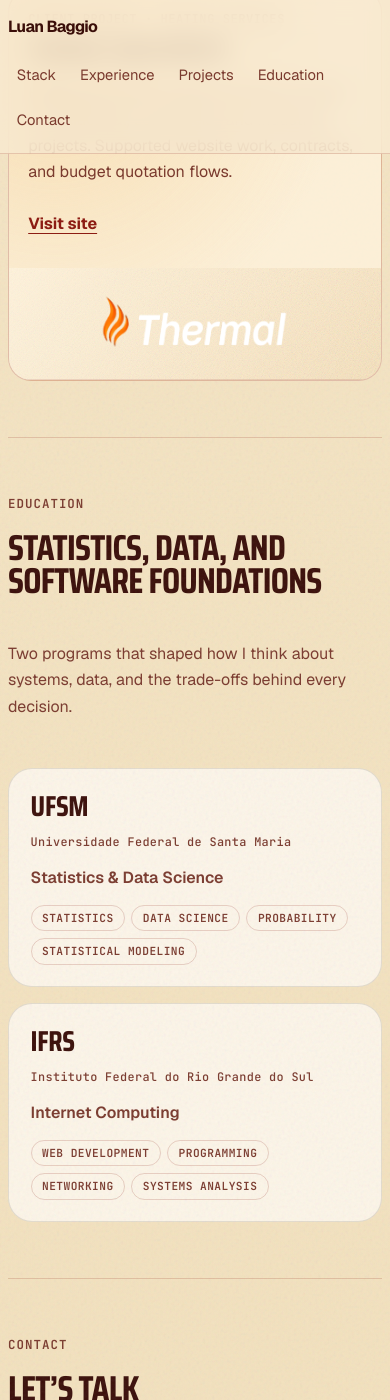
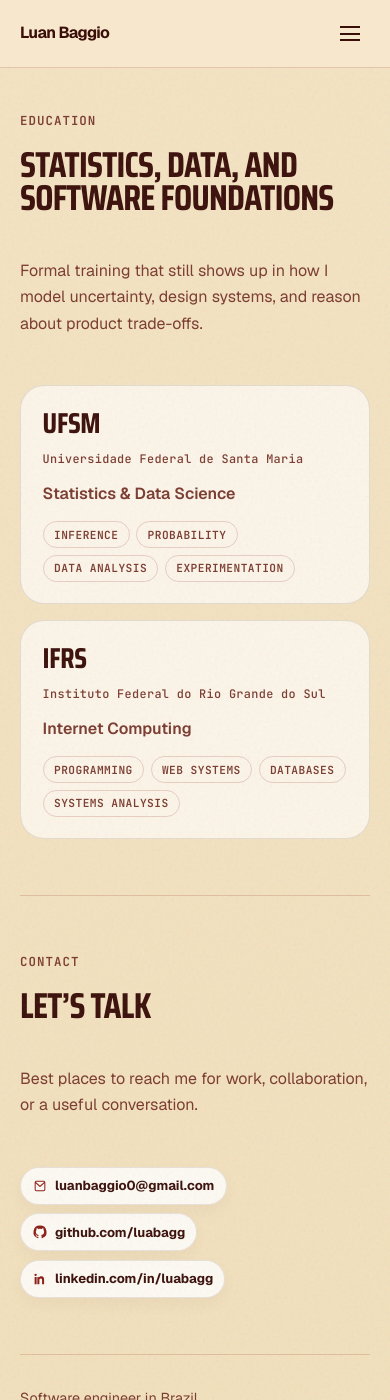
Before and after one commit to luabagg/luabagg, a Jekyll site: the page built from index.md, in a window 390 px wide and 1400 px high, scrolled down 6283 px. Built offline with Jekyll 4.4.1, drawn with Linux system fonts in a browser that asks for light colours; some of the changed text lies outside the part shown.

```diff
--- a/_config.yml
+++ b/_config.yml
@@ -1,4 +1,4 @@
-title: LUAN BAGGIO — SOFTWARE ENGINEER
+title: Luan Baggio - Software Engineer
 description: >-
   Software engineer with 5+ years building production systems across healthcare,
   ERP platforms, and SaaS products. Strong in full-stack product ownership, high-volume
--- a/_layouts/default.html
+++ b/_layouts/default.html
@@ -18,12 +18,20 @@
     <header class="site-header" role="banner">
       <div class="site-header-inner">
         <a class="site-mark" href="{{ '/' | relative_url }}">Luan Baggio</a>
-        <nav class="site-nav" aria-label="Primary navigation">
-          <a href="#languages">Stack</a>
-          <a href="#experience">Experience</a>
-          <a href="#ventures">Projects</a>
-          <a href="#education">Education</a>
-          <a href="#contact">Contact</a>
+        <button class="nav-toggle" type="button" aria-label="Toggle navigation menu" aria-expanded="false" aria-controls="primary-nav">
+          <span class="nav-toggle-bars" aria-hidden="true">
+            <span class="nav-toggle-bar"></span>
+            <span class="nav-toggle-bar"></span>
+            <span class="nav-toggle-bar"></span>
+          </span>
+          <span class="nav-toggle-close" aria-hidden="true">&times;</span>
+        </button>
+        <nav class="site-nav" id="primary-nav" aria-label="Primary navigation">
+          <a href="{{ '/' | relative_url }}#languages">Stack</a>
+          <a href="{{ '/' | relative_url }}#experience">Experience</a>
+          <a href="{{ '/' | relative_url }}#ventures">Projects</a>
+          <a href="{{ '/' | relative_url }}#education">Education</a>
+          <a href="{{ '/' | relative_url }}#contact">Contact</a>
         </nav>
       </div>
     </header>
--- a/assets/css/style.scss
+++ b/assets/css/style.scss
@@ -20,7 +20,7 @@ $sans: "Geist", -apple-system, BlinkMacSystemFont, "Segoe UI", sans-serif;
 $display: "Saira Condensed", "Arial Narrow", "Roboto Condensed", Impact, sans-serif;
 $mono: "JetBrains Mono", "SFMono-Regular", Consolas, monospace;
 $container: min(1120px, calc(100% - 2rem));
-$container-sm: min(100% - 1rem, 1120px);
+$container-sm: min(100% - 2.5rem, 1120px);
 $fast: 180ms ease;
 $lift: 220ms ease;
 $pill: 999px;
@@ -239,12 +239,57 @@ h3 {
   }
 }
 
+.nav-toggle {
+  display: none;
+  position: relative;
+  width: 2.5rem;
+  height: 2.5rem;
+  padding: 0;
+  border: none;
+  background: transparent;
+  cursor: pointer;
+
+  &-bars,
+  &-close {
+    position: absolute;
+    inset: 0;
+    display: flex;
+    align-items: center;
+    justify-content: center;
+    transition: opacity 180ms ease;
+  }
+
+  &-bars {
+    flex-direction: column;
+    gap: 0.3rem;
+  }
+
+  &-bar {
+    display: block;
+    width: 1.2rem;
+    height: 2px;
+    background: var(--text);
+  }
+
+  &-close {
+    font-size: 1.6rem;
+    line-height: 1;
+    color: var(--text);
+    opacity: 0;
+  }
+
+  &[aria-expanded="true"] {
+    .nav-toggle-bars { opacity: 0; }
+    .nav-toggle-close { opacity: 1; }
+  }
+}
+
 .readme-section {
   padding: clamp(3rem, 8vw, 6rem) 0;
 
   > div:first-child {
     display: grid;
-    grid-template-columns: minmax(0, 1fr) 12.5rem;
+    grid-template-columns: minmax(0, 1fr) 15rem;
     column-gap: clamp(2rem, 7vw, 5rem);
     align-items: start;
 
@@ -284,7 +329,7 @@ h3 {
 
   .profile-image-link img {
     display: block;
-    width: 12.5rem;
+    width: 15rem;
     max-width: 100%;
     height: auto;
     float: none;
@@ -327,7 +372,7 @@ h3 {
     display: flex;
     align-items: center;
     width: fit-content;
-    margin: 0;
+    margin: 1.25rem 0 0;
     justify-self: end;
     font-size: 0.8rem;
     line-height: 1;
@@ -411,12 +456,14 @@ h3 {
 }
 
 .stack-layout,
-.education-grid,
-.secret-grid { display: grid; gap: 1rem; }
+.education-grid { display: grid; gap: 1rem; }
 
 .stack-layout { grid-template-columns: minmax(18rem, 0.82fr) minmax(0, 1.18fr); }
 .education-grid { grid-template-columns: repeat(2, minmax(0, 1fr)); }
-.secret-grid { grid-template-columns: repeat(3, minmax(0, 1fr)); }
+.secret-grid {
+  column-count: 3;
+  column-gap: 1rem;
+}
 
 .stack-feature,
 .stack-groups article,
@@ -769,7 +816,7 @@ h3 {
     opacity: 0;
     background: linear-gradient(90deg, transparent, rgba(255, 255, 255, 0.34), transparent);
     transform: translateX(-70%) skewX(-18deg);
-    transition: opacity 220ms ease, transform 520ms ease;
+    transition: opacity 220ms ease, transform 900ms ease;
   }
 
   .venture-row:hover &::before {
@@ -840,19 +887,41 @@ h3 {
   li { @include pill-text; }
 }
 
-.contact-block {
+.contact-list {
   display: flex;
   flex-wrap: wrap;
-  gap: 0.75rem;
-  padding: 1.5rem;
-  border: 1px solid var(--line);
-  border-radius: 1.35rem;
-  background: $surface-soft;
+  gap: 0.55rem;
+  width: fit-content;
+  max-width: 100%;
+  list-style: none;
+  margin: 0;
+  padding: 0;
 
   a {
+    display: inline-flex;
+    align-items: center;
+    gap: 0.42rem;
+    padding: 0.45rem 0.7rem;
+    border: 1px solid rgba($text, 0.1);
+    border-radius: 999px;
+    background: rgba(#fff, 0.82);
+    color: var(--text);
+    text-decoration: none;
+    box-shadow: 0 0.4rem 1rem rgba($text, 0.04);
+  }
+
+  svg {
+    width: 1rem;
+    height: 1rem;
+    flex: 0 0 auto;
+    fill: var(--accent);
+  }
+
+  strong {
     overflow-wrap: anywhere;
-    color: var(--accent);
-    font-weight: 650;
+    color: $text;
+    font-size: 0.82rem;
+    font-weight: 700;
   }
 }
 
@@ -879,30 +948,18 @@ h3 {
 }
 
 .secret-item {
-  margin: 0;
+  margin: 0 0 1rem;
   padding: 0.75rem;
   border-radius: 1.25rem;
+  break-inside: avoid;
 
   img {
     display: block;
     width: 100%;
-    aspect-ratio: 1 / 1;
-    object-fit: cover;
+    height: auto;
     border-radius: 0.85rem;
   }
 
-  &-wide {
-    grid-column: span 2;
-
-    img { aspect-ratio: 2 / 1; }
-  }
-
-  figcaption {
-    margin-top: 0.75rem;
-    color: var(--muted);
-    font-size: 0.9rem;
-    text-align: center;
-  }
 }
 
 @media (prefers-reduced-motion: reduce) {
@@ -916,13 +973,52 @@ h3 {
 }
 
 @media (max-width: 840px) {
-  .site-header-inner,
   .site-footer {
     align-items: flex-start;
     flex-direction: column;
   }
 
-  .site-nav { flex-wrap: wrap; }
+  .site-header-inner {
+    position: relative;
+    align-items: center;
+  }
+
+  .nav-toggle { display: flex; }
+
+  .site-nav {
+    position: absolute;
+    top: calc(100% + 0.5rem);
+    right: 0;
+    flex-direction: column;
+    align-items: stretch;
+    gap: 0;
+    min-width: 10rem;
+    padding: 0.5rem;
+    border: 1px solid var(--line);
+    border-radius: 1rem;
+    background: rgba($surface, 0.96);
+    -webkit-backdrop-filter: blur(14px);
+    backdrop-filter: blur(14px);
+    box-shadow: var(--shadow);
+    opacity: 0;
+    visibility: hidden;
+    transform: translateY(-0.5rem);
+    transition: opacity 200ms ease, transform 200ms ease, visibility 200ms;
+
+    &.is-open {
+      opacity: 1;
+      visibility: visible;
+      transform: translateY(0);
+    }
+
+    a {
+      width: 100%;
+      padding: 0.6rem 0.85rem;
+      border-radius: 0.6rem;
+
+      &:hover { transform: none; }
+    }
+  }
 
   .section-heading,
   .stack-layout,
@@ -944,23 +1040,48 @@ h3 {
     min-height: auto;
 
     > div:first-child {
-      display: block;
+      display: grid;
+      grid-template-columns: minmax(0, 1fr) auto;
+      column-gap: 1rem;
+      align-items: center;
+    }
+
+    h1 {
+      grid-column: 1;
+      max-width: none;
+      margin-bottom: 0;
+      font-size: clamp(2.4rem, 12vw, 4rem);
+    }
+
+    .profile-image-link {
+      grid-column: 2;
+      grid-row: 1;
+      justify-self: end;
     }
 
     .profile-image-link img {
-      width: min(100%, 18rem);
-      margin: 0 0 1.5rem;
+      width: clamp(4rem, 22vw, 6rem);
+      margin: 0;
+    }
+
+    .intro-copy,
+    .core-stack-badges,
+    .readme-socials,
+    .github-stats-block {
+      grid-column: 1 / -1;
     }
 
     .readme-socials {
       max-width: 100%;
-      margin: 0 0 1.5rem auto;
+      margin: 1.25rem 0 0;
+      justify-self: end;
     }
 
     .github-stats-block { margin-top: 2.5rem; }
+
+    .intro-copy,
+    .core-stack-badges { width: 100%; }
   }
-
-  h1 { max-width: 10.5ch; }
 
   .stack-groups { grid-template-columns: 1fr; }
 
@@ -977,6 +1098,14 @@ h3 {
     --experience-node-x: 0rem;
     --experience-node-scale: 1;
     display: block;
+
+    &:nth-child(1),
+    &:nth-child(2),
+    &:nth-child(3),
+    &:nth-child(4) {
+      --experience-card-x: 0rem;
+      --experience-node-x: 0rem;
+    }
 
     .experience-card,
     &:nth-child(even) .experience-card { grid-column: auto; }
@@ -1013,13 +1142,7 @@ h3 {
 
   .stack-feature,
   .stack-groups article,
-  .contact-block { border-radius: 1rem; }
+  .contact-list { border-radius: 1rem; }
 
-  .secret-grid { grid-template-columns: 1fr; }
-
-  .secret-item-wide {
-    grid-column: auto;
-
-    img { aspect-ratio: 1 / 1; }
-  }
+  .secret-grid { column-count: 1; }
 }
--- a/assets/js/interactions.js
+++ b/assets/js/interactions.js
@@ -63,6 +63,42 @@
     entries.forEach((entry) => observer.observe(entry));
   }
 
+  function initNavToggle() {
+    const toggle = document.querySelector(".nav-toggle");
+    const nav = document.getElementById("primary-nav");
+    if (!toggle || !nav) return;
+
+    const open = () => {
+      nav.classList.add("is-open");
+      toggle.setAttribute("aria-expanded", "true");
+    };
+
+    const close = () => {
+      nav.classList.remove("is-open");
+      toggle.setAttribute("aria-expanded", "false");
+    };
+
+    toggle.addEventListener("click", () => {
+      nav.classList.contains("is-open") ? close() : open();
+    });
+
+    nav.querySelectorAll("a").forEach((link) => {
+      link.addEventListener("click", close);
+    });
+
+    document.addEventListener("click", (event) => {
+      if (!toggle.contains(event.target) && !nav.contains(event.target)) close();
+    });
+
+    document.addEventListener("keydown", (event) => {
+      if (event.key === "Escape") close();
+    });
+
+    window.addEventListener("resize", () => {
+      if (window.innerWidth > 840) close();
+    });
+  }
+
   function initSecretRoomTilt() {
     const items = document.querySelectorAll(".secret-item");
     if (!items.length) return;
@@ -92,6 +128,7 @@
   }
 
   function run() {
+    initNavToggle();
     initTechCloud();
     initExperienceTimeline();
     initSecretRoomTilt();
--- a/index.md
+++ b/index.md
@@ -246,8 +245,8 @@ title: Luan Baggio - Software Engineer
     <p class="eyebrow">Education</p>
     <h2>Statistics, data, and software foundations</h2>
     <p>
-      Two programs that shaped how I think about systems, data, and the
-      trade-offs behind every decision.
+      Formal training that still shows up in how I model uncertainty, design
+      systems, and reason about product trade-offs.
     </p>
   </div>
 
@@ -259,10 +258,10 @@ title: Luan Baggio - Software Engineer
       </div>
       <p class="education-degree">Statistics &amp; Data Science</p>
       <ul class="education-badges">
-        <li>Statistics</li>
-        <li>Data Science</li>
+        <li>Inference</li>
         <li>Probability</li>
-        <li>Statistical Modeling</li>
+        <li>Data Analysis</li>
+        <li>Experimentation</li>
       </ul>
     </article>
 
@@ -273,9 +272,9 @@ title: Luan Baggio - Software Engineer
       </div>
       <p class="education-degree">Internet Computing</p>
       <ul class="education-badges">
-        <li>Web Development</li>
         <li>Programming</li>
-        <li>Networking</li>
+        <li>Web Systems</li>
+        <li>Databases</li>
         <li>Systems Analysis</li>
       </ul>
     </article>
@@ -287,13 +286,28 @@ title: Luan Baggio - Software Engineer
     <p class="eyebrow">Contact</p>
     <h2>Let&rsquo;s talk</h2>
     <p>
-      Reach out for work, collaboration, or just to say hi.
+      Best places to reach me for work, collaboration, or a useful conversation.
     </p>
   </div>
 
-  <div class="contact-block">
-    <a href="mailto:luanbaggio0@gmail.com">luanbaggio0@gmail.com</a>
-    <a href="https://github.com/luabagg">github.com/luabagg</a>
-    <a href="https://linkedin.com/in/luabagg">linkedin.com/in/luabagg</a>
-  </div>
+  <ul class="contact-list" aria-label="Contact links">
+    <li>
+      <a href="mailto:luanbaggio0@gmail.com">
+        <svg aria-hidden="true" viewBox="0 0 24 24"><path d="M4 6.75A2.75 2.75 0 0 1 6.75 4h10.5A2.75 2.75 0 0 1 20 6.75v10.5A2.75 2.75 0 0 1 17.25 20H6.75A2.75 2.75 0 0 1 4 17.25V6.75Zm2.75-1.25c-.42 0-.8.2-1.03.51l5.61 5.05c.38.34.96.34 1.34 0l5.61-5.05a1.24 1.24 0 0 0-1.03-.51H6.75Zm11.75 2.35-4.83 4.34a2.5 2.5 0 0 1-3.34 0L5.5 7.85v9.4c0 .69.56 1.25 1.25 1.25h10.5c.69 0 1.25-.56 1.25-1.25v-9.4Z"/></svg>
+        <strong>luanbaggio0@gmail.com</strong>
+      </a>
+    </li>
+    <li>
+      <a href="https://github.com/luabagg">
+        <svg aria-hidden="true" viewBox="0 0 24 24"><path d="M12 2.25A9.75 9.75 0 0 0 8.92 21.26c.49.09.67-.21.67-.47v-1.71c-2.72.59-3.29-1.16-3.29-1.16-.45-1.13-1.09-1.43-1.09-1.43-.89-.61.07-.6.07-.6.98.07 1.5 1.01 1.5 1.01.87 1.49 2.28 1.06 2.84.81.09-.63.34-1.06.62-1.31-2.17-.25-4.45-1.09-4.45-4.83 0-1.07.38-1.94 1-2.62-.1-.25-.44-1.24.1-2.59 0 0 .82-.26 2.68 1a9.2 9.2 0 0 1 4.86 0c1.86-1.26 2.68-1 2.68-1 .54 1.35.2 2.34.1 2.59.63.68 1 1.55 1 2.62 0 3.75-2.29 4.58-4.47 4.82.35.31.66.9.66 1.82v2.58c0 .26.18.57.68.47A9.75 9.75 0 0 0 12 2.25Z"/></svg>
+        <strong>github.com/luabagg</strong>
+      </a>
+    </li>
+    <li>
+      <a href="https://linkedin.com/in/luabagg">
+        <svg aria-hidden="true" viewBox="0 0 24 24"><path d="M6.94 8.98H3.9V20h3.04V8.98ZM5.42 4A1.76 1.76 0 1 0 5.4 7.52 1.76 1.76 0 0 0 5.42 4Zm5.52 4.98H8.03V20h3.03v-5.77c0-1.52.29-3 2.18-3 1.86 0 1.88 1.74 1.88 3.09V20h3.04v-6.4c0-3.14-.68-5.55-4.35-5.55-1.76 0-2.94.96-3.42 1.88h-.04l-.41-.95Z"/></svg>
+        <strong>linkedin.com/in/luabagg</strong>
+      </a>
+    </li>
+  </ul>
 </section>
```
Also changed, not shown: other parts of index.md (+0 -1 lines), images.md (+13 -25 lines), README.md.
